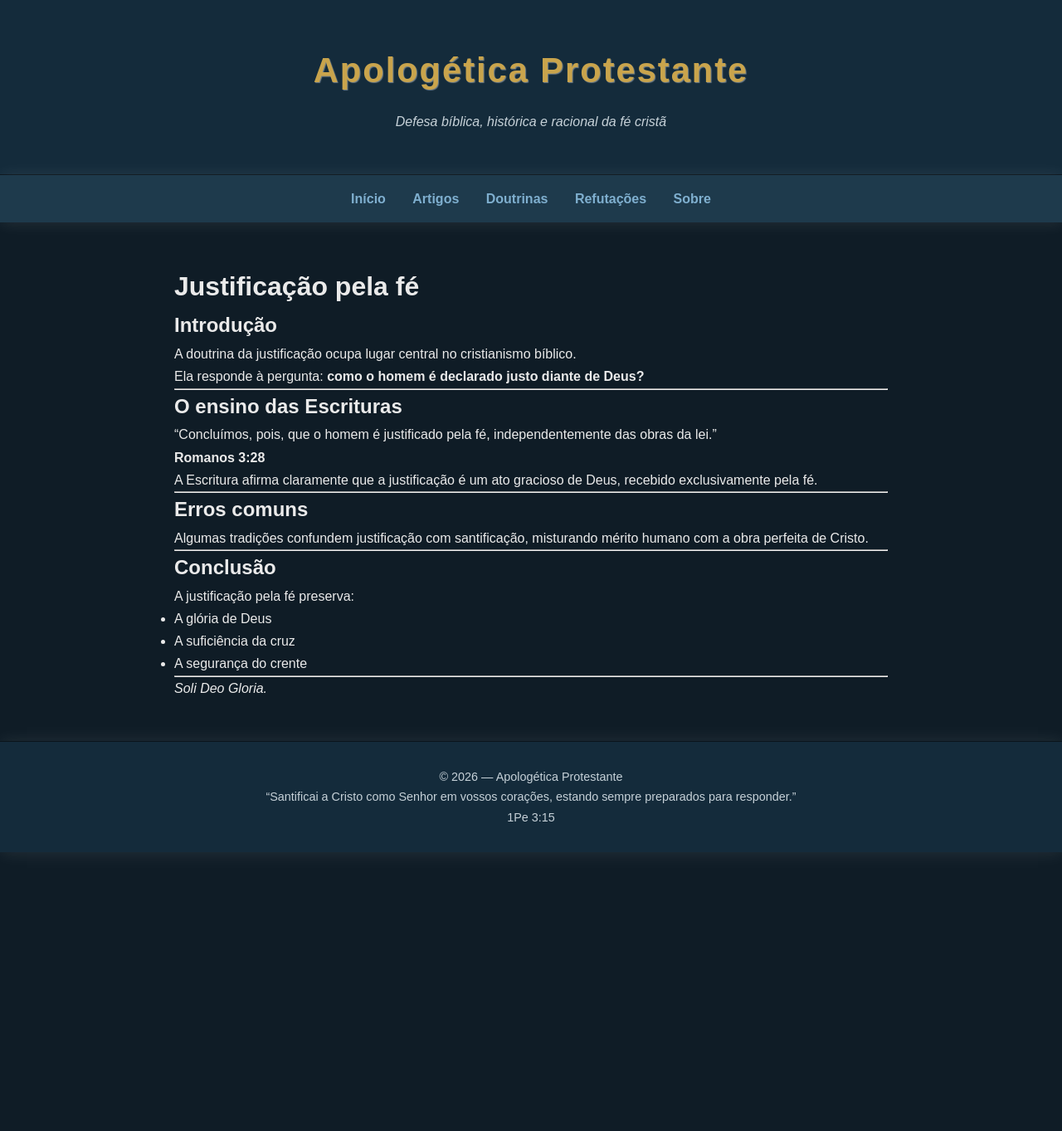
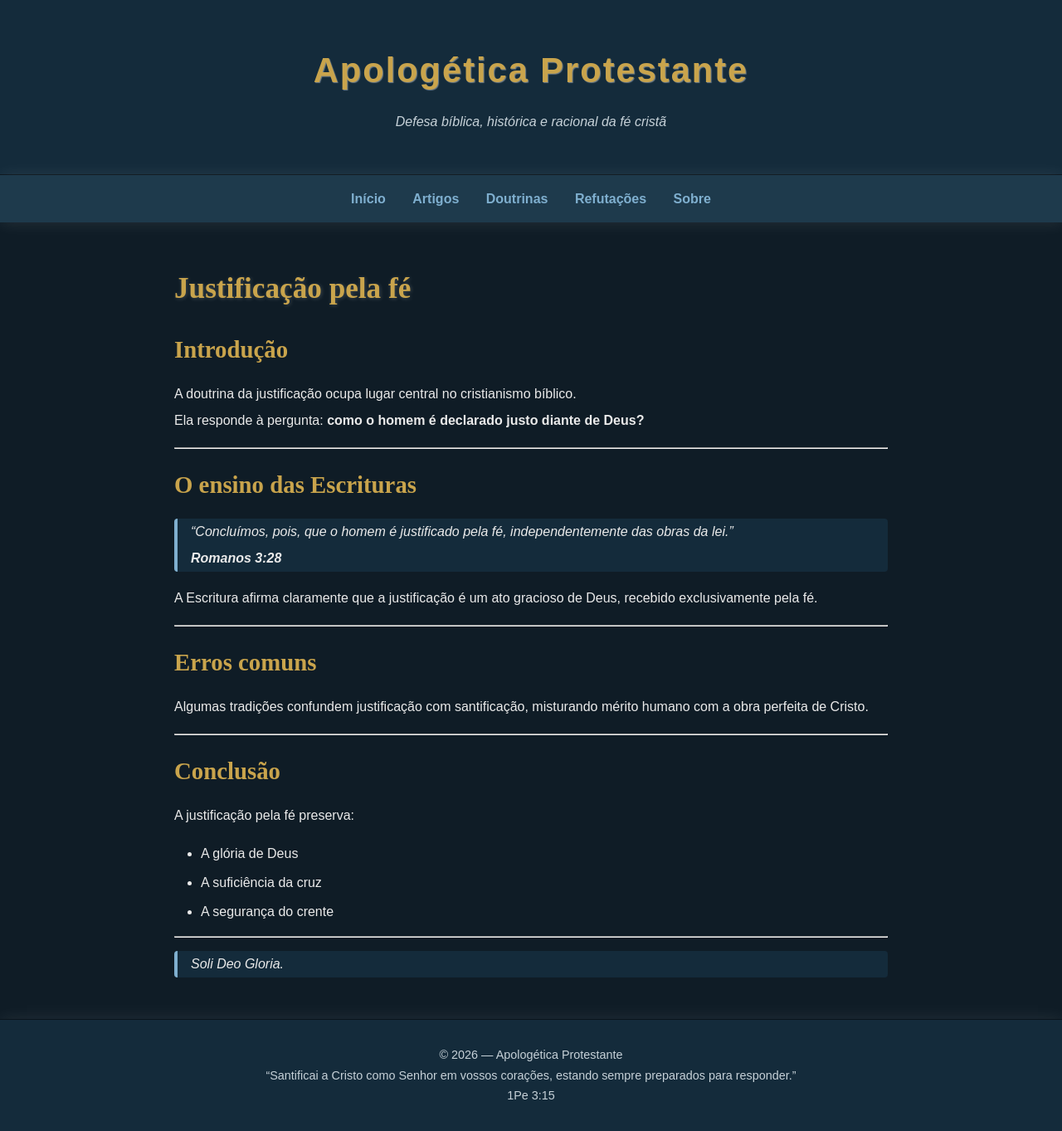
Before and after one commit to Rasyonheneyah/apologetica, a Jekyll site: the page built from _posts/2026-01-16-justificacao-pela-fe.md, in a window 1280 px wide. Shown: the whole page at 83% size. Built offline with Jekyll 4.4.1, drawn with Linux system fonts in a browser that asks for light colours; some web fonts are replaced; before the commit the page ends 1027 px from its top, so only the background shows below that.

Commit message:
Update post.css

```diff
--- a/css/post.css
+++ b/css/post.css
@@ -1 +1,142 @@
 @charset "UTF-8";
+/* ==========================
+   MAIN / CONTEÚDO DOS POSTS
+========================== */
+main#conteudo-cru {
+    max-width: 900px;
+    margin: 50px auto;
+    padding: 0 20px;
+    color: #EAEAEA;
+    font-family: Arial, Helvetica, sans-serif;
+}
+
+/* Títulos Markdown */
+main h1 {
+    font-family: 'Playfair Display', serif;
+    font-size: 2.2rem;
+    color: #C9A44C;
+    margin: 1.5rem 0 1rem 0;
+    text-shadow: 1px 1px 5px rgba(255,255,255,0.2);
+}
+
+main h2 {
+    font-family: 'Playfair Display', serif;
+    font-size: 1.8rem;
+    color: #C9A44C;
+    margin: 1.2rem 0 0.8rem 0;
+}
+
+main h3 {
+    font-family: 'Playfair Display', serif;
+    font-size: 1.4rem;
+    color: #C9A44C;
+    margin: 1rem 0 0.6rem 0;
+}
+
+/* Parágrafos Markdown */
+main p {
+    font-size: 1rem;
+    line-height: 2em;
+    margin-bottom: 1rem;
+    color: #EAEAEA;
+    text-align: justify;
+}
+
+/* Listas */
+main ul,
+main ol {
+    margin: 1rem 0 1rem 2rem;
+}
+
+main li {
+    margin-bottom: 0.5rem;
+}
+
+/* Links */
+main a {
+    color: #7FAFCF;
+    text-decoration: underline;
+    transition: color 0.2s;
+}
+
+main a:hover {
+    color: #C9A44C;
+}
+
+/* Blockquotes */
+main blockquote {
+    border-left: 4px solid #7FAFCF;
+    padding-left: 1rem;
+    margin: 1rem 0;
+    color: #B0BCC2;
+    font-style: italic;
+    background-color: #142B3B;
+    border-radius: 4px;
+}
+
+/* Imagens */
+main img {
+    max-width: 100%;
+    display: block;
+    margin: 1rem auto;
+    border-radius: 8px;
+}
+
+/* ==========================
+   CITAÇÕES PERSONALIZADAS
+========================== */
+p.citacao {
+    border-left: 4px solid #FF4500;
+    padding-left: 1rem;
+    margin: 1rem 0;
+    color: #F5B7B1;
+    font-style: italic;
+    background-color: #1E3A4C;
+    border-radius: 4px;
+}
+
+p.referencia {
+    border-left: 4px solid #2E8B57;
+    padding-left: 1rem;
+    margin: 1rem 0;
+    color: #A9DFBF;
+    font-style: italic;
+    background-color: #1E3A4C;
+    border-radius: 4px;
+}
+
+/* ==========================
+   RESPONSIVIDADE
+========================== */
+@media (max-width: 768px) {
+    main#conteudo-cru {
+        margin: 30px 15px;
+        padding: 0 15px;
+    }
+
+    main h1 {
+        font-size: 1.8rem;
+    }
+
+    main h2 {
+        font-size: 1.5rem;
+    }
+
+    main h3 {
+        font-size: 1.2rem;
+    }
+}
+
+@media (max-width: 480px) {
+    main h1 {
+        font-size: 1.5rem;
+    }
+
+    main h2 {
+        font-size: 1.3rem;
+    }
+
+    main h3 {
+        font-size: 1.1rem;
+    }
+}
```
